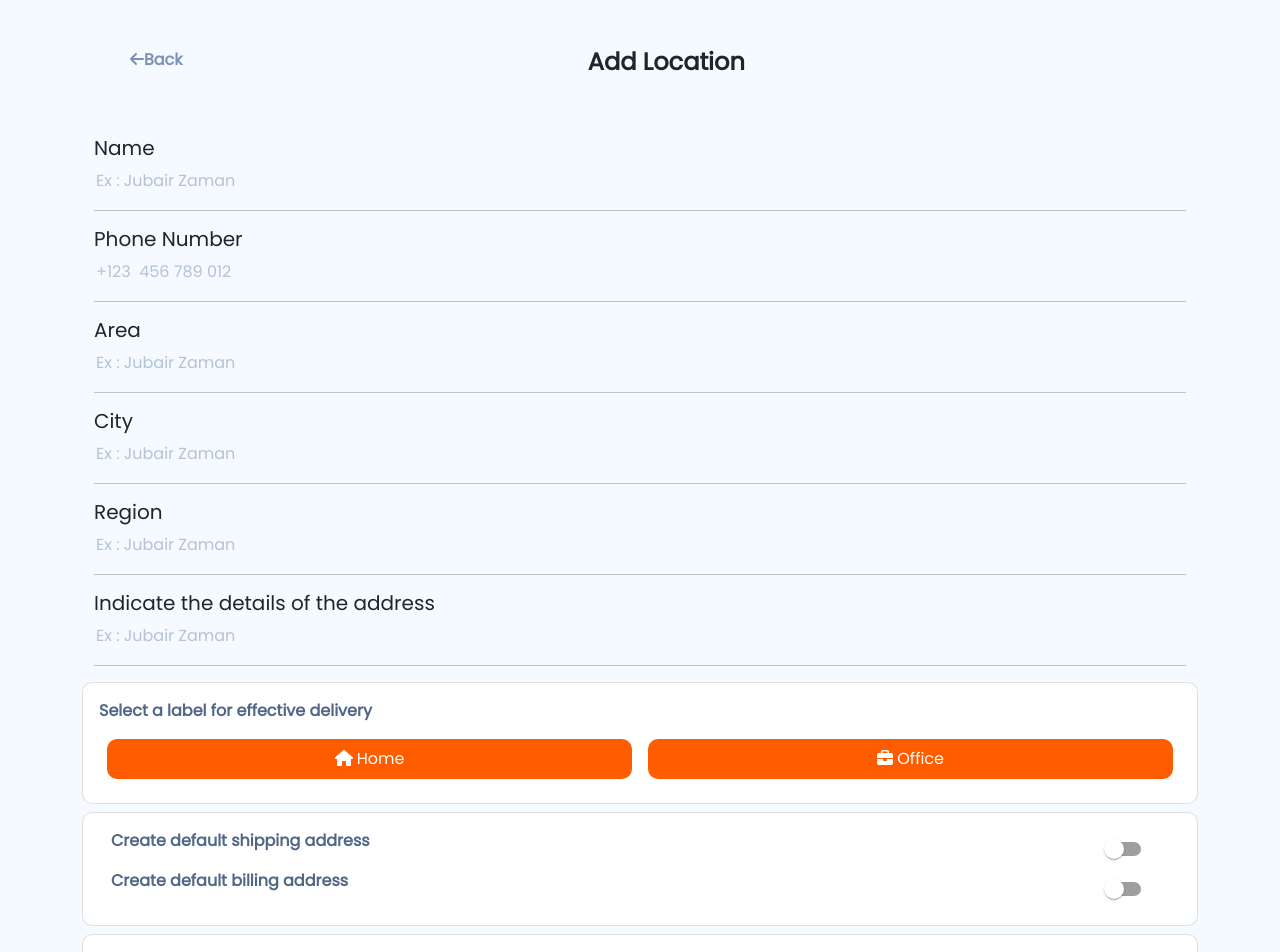
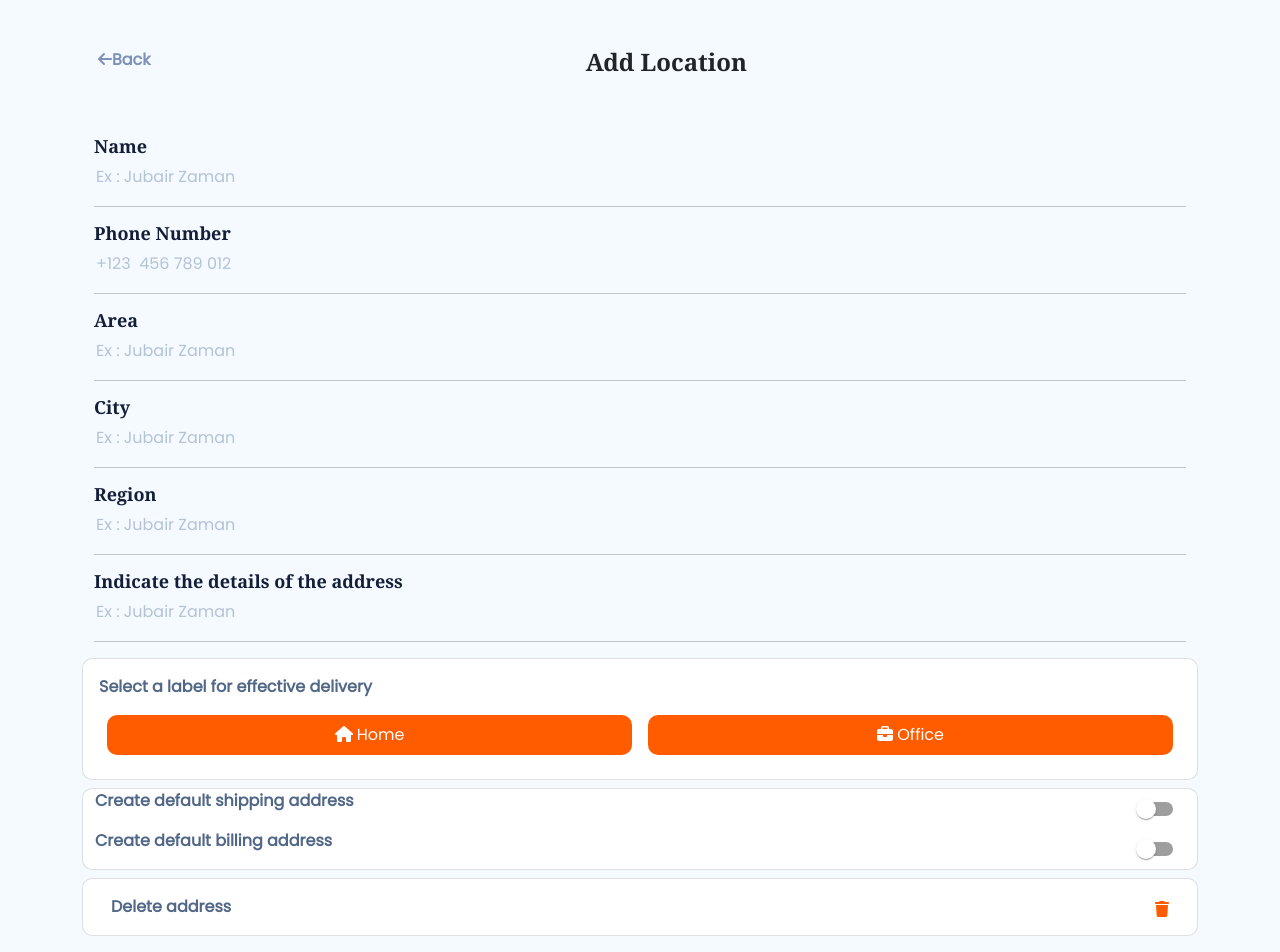
Before and after one commit to omarbinasad/Food-App-3, a React (Create React App) app: page /Delivery-Location in a window 1280 px wide. Shown: the top 952 px of the page. Built offline with nearby package versions, Linux system fonts and the light colour scheme.

Commit message:
something solved

```diff
--- a/src/Pages/AddToCart/Components/ATCProductList/ATCProductList.css
+++ b/src/Pages/AddToCart/Components/ATCProductList/ATCProductList.css
@@ -141,9 +141,11 @@
 }
 
 .atc-payment-details li p {
+  font-family: "Baloo Da 2";
   width: auto;
   display: flex;
   align-items: center;
+  color: #516787;
 }
 .form-check-input {
   border-radius: 0px !important;
@@ -157,8 +159,7 @@
 }
 
 .atc-useWallet-div {
-  padding:
-  20px 25px;
+  padding: 20px 25px;
   display: flex;
   justify-content: space-between;
   align-items: center;
@@ -199,6 +200,7 @@
   justify-content: center;
 }
 .atc-useWallet-text-div p {
+  font-family: "Baloo Da 2";
   margin: 0;
 }
 .atc-useWallet-text-div h3 {
--- /dev/null
+++ b/src/Pages/DeliveryLocation/DeliveryLocation.css
@@ -0,0 +1,19 @@
+
+.add-location-title{
+    font-family:'Georgia';
+}
+.deliveryLocation-form h5{
+ font-family: 'Georgia';
+font-style: normal;
+font-weight: 700;
+font-size: 18px;
+line-height: 20px;
+color: #141E38;
+}
+
+@media screen and (max-width: 768px) {
+    .deliveryLocation-switch-text{
+        font-size: 15px;
+        margin: 5px 0px;
+    }
+}
--- a/src/Pages/DeliveryLocation/DeliveryLocation.js
+++ b/src/Pages/DeliveryLocation/DeliveryLocation.js
@@ -1,4 +1,5 @@
 import React from "react";
+import "./DeliveryLocation.css";
 import { FontAwesomeIcon } from "@fortawesome/react-fontawesome";
 import {
   faArrowLeft,
@@ -15,7 +16,7 @@ const DeliveryLocation = () => {
   return (
     <div className="container">
       <div>
-        <section className="container p-5">
+        <section className="container py-5 px-3">
           <div className="d-flex ">
             <p style={{ color: "#7C90B8" }}>
               <FontAwesomeIcon
@@ -25,11 +26,13 @@ const DeliveryLocation = () => {
               Back
             </p>
 
-            <h4 className="text-center text-dark mx-auto">Add Location</h4>
+            <h4 className="add-location-title text-center text-dark mx-auto">
+              Add Location
+            </h4>
           </div>
         </section>
         <section className="container">
-          <form>
+          <form className="deliveryLocation-form">
             <h5>Name</h5>
             <input
               className="form-style"
@@ -102,29 +105,35 @@ const DeliveryLocation = () => {
           </Card>
         </section>
         <section className="my-2">
-          <Card className="w-100 formCard container">
-            <Card.Body>
+          <Card className="w-100 formCard container ">
+            <Card.Body className="p-0">
               <div className="d-flex justify-content-between">
                 <p
+                  className="deliveryLocation-switch-text"
                   style={{
                     color: "#516787",
                   }}
                 >
-                  {" "}
                   Create default shipping address
                 </p>
-                <FormControlLabel control={<Switch color="warning" />} />
+                <FormControlLabel
+                  sx={{ marginRight: "0" }}
+                  control={<Switch color="warning" />}
+                />
               </div>
               <div className="d-flex justify-content-between">
                 <p
+                  className="deliveryLocation-switch-text"
                   style={{
                     color: "#516787",
                   }}
                 >
-                  {" "}
                   Create default billing address
                 </p>
-                <FormControlLabel control={<Switch color="warning" />} />
+                <FormControlLabel
+                  sx={{ marginRight: "0" }}
+                  control={<Switch color="warning" />}
+                />
               </div>
             </Card.Body>
           </Card>
```
